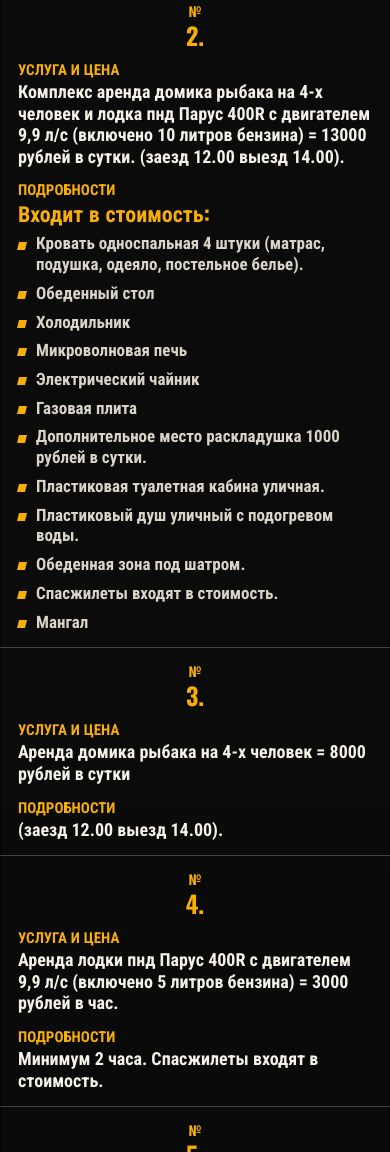
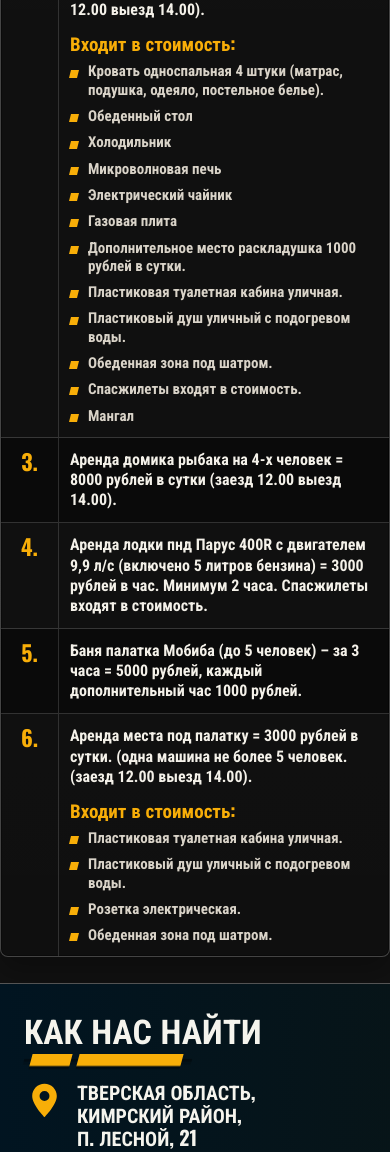
Before and after one commit to rez1dennt/arenda, a plain HTML site: page index.html in a window 390 px wide. Shown: the part 3335-4487 px from the top of the page. Drawn offline with nearby package versions, Linux system fonts and the light colour scheme.

Commit message:
прайс

```diff
--- a/index.html
+++ b/index.html
@@ -9,7 +9,7 @@
   <link rel="preconnect" href="https://fonts.googleapis.com">
   <link rel="preconnect" href="https://fonts.gstatic.com" crossorigin>
   <link href="https://fonts.googleapis.com/css2?family=Oswald:wght@500;600;700&family=Roboto+Condensed:wght@400;700;900&display=swap" rel="stylesheet">
-  <link rel="stylesheet" href="style.css?v=4">
+  <link rel="stylesheet" href="style.css?v=7">
 </head>
 <body>
   <main class="site">
@@ -173,20 +173,18 @@
             <thead>
               <tr>
                 <th>№</th>
-                <th>Услуга и цена</th>
-                <th>Подробности</th>
+                <th>Описание</th>
               </tr>
             </thead>
             <tbody>
               <tr>
                 <td data-label="№">1.</td>
-                <td data-label="Услуга и цена">Аренда квадроцикла мощность 200 кубических сантиметров = 5000 рублей в час</td>
-                <td data-label="Подробности">(общий вес до 150кг. не более 2-х человек).</td>
+                <td data-label="Описание">Аренда квадроцикла мощность 200 кубических сантиметров = 5000 рублей в час (общий вес до 150кг. не более 2-х человек).</td>
               </tr>
               <tr>
                 <td data-label="№">2.</td>
-                <td data-label="Услуга и цена">Комплекс аренда домика рыбака на 4-х человек и лодка пнд Парус 400R с двигателем 9,9 л/с (включено 10 литров бензина) = 13000 рублей в сутки. (заезд 12.00 выезд 14.00).</td>
-                <td data-label="Подробности">
+                <td data-label="Описание">
+                  Комплекс аренда домика рыбака на 4-х человек и лодка пнд Парус 400R с двигателем 9,9 л/с (включено 10 литров бензина) = 13000 рублей в сутки. (заезд 12.00 выезд 14.00).
                   <strong>Входит в стоимость:</strong>
                   <ul>
                     <li>Кровать односпальная 4 штуки (матрас, подушка, одеяло, постельное белье).</li>
@@ -206,23 +204,20 @@
               </tr>
               <tr>
                 <td data-label="№">3.</td>
-                <td data-label="Услуга и цена">Аренда домика рыбака на 4-х человек = 8000 рублей в сутки</td>
-                <td data-label="Подробности">(заезд 12.00 выезд 14.00).</td>
+                <td data-label="Описание">Аренда домика рыбака на 4-х человек = 8000 рублей в сутки (заезд 12.00 выезд 14.00).</td>
               </tr>
               <tr>
                 <td data-label="№">4.</td>
-                <td data-label="Услуга и цена">Аренда лодки пнд Парус 400R с двигателем 9,9 л/с (включено 5 литров бензина) = 3000 рублей в час.</td>
-                <td data-label="Подробности">Минимум 2 часа. Спасжилеты входят в стоимость.</td>
+                <td data-label="Описание">Аренда лодки пнд Парус 400R с двигателем 9,9 л/с (включено 5 литров бензина) = 3000 рублей в час. Минимум 2 часа. Спасжилеты входят в стоимость.</td>
               </tr>
               <tr>
                 <td data-label="№">5.</td>
-                <td data-label="Услуга и цена">Баня палатка Мобиба (до 5 человек) – за 3 часа = 5000 рублей</td>
-                <td data-label="Подробности">каждый дополнительный час 1000 рублей.</td>
+                <td data-label="Описание">Баня палатка Мобиба (до 5 человек) – за 3 часа = 5000 рублей, каждый дополнительный час 1000 рублей.</td>
               </tr>
               <tr>
                 <td data-label="№">6.</td>
-                <td data-label="Услуга и цена">Аренда места под палатку = 3000 рублей в сутки. (одна машина не более 5 человек. (заезд 12.00 выезд 14.00).</td>
-                <td data-label="Подробности">
+                <td data-label="Описание">
+                  Аренда места под палатку = 3000 рублей в сутки. (одна машина не более 5 человек. (заезд 12.00 выезд 14.00).
                   <strong>Входит в стоимость:</strong>
                   <ul>
                     <li>Пластиковая туалетная кабина уличная.</li>
--- a/style.css
+++ b/style.css
@@ -490,16 +490,22 @@ h2 {
 .price-table-wrap {
   max-width: 1180px;
   margin: 0 auto;
-  overflow: hidden;
+  overflow-x: auto;
+  overflow-y: hidden;
   border: 1px solid rgba(255,255,255,.24);
   border-radius: 8px;
   background: rgba(7,7,7,.72);
   box-shadow: inset 0 0 0 1px rgba(0,0,0,.55), 0 18px 34px rgba(0,0,0,.24);
+  scrollbar-color: var(--yellow) rgba(255,255,255,.12);
+  scrollbar-width: thin;
+  -webkit-overflow-scrolling: touch;
 }
 
 .price-table {
   width: 100%;
-  border-collapse: collapse;
+  min-width: 0;
+  border-collapse: separate;
+  border-spacing: 0;
   text-align: left;
 }
 
@@ -536,16 +542,15 @@ h2 {
   text-align: center;
 }
 
-.price-table th:nth-child(2),
-.price-table td:nth-child(2) {
-  width: 42%;
-}
-
 .price-table td {
   color: #f4f1e9;
   font-size: clamp(18px, 1.55vw, 22px);
   font-weight: 700;
   line-height: 1.2;
+}
+
+.price-table tbody tr:nth-child(even) {
+  background: rgba(255,255,255,.025);
 }
 
 .price-table td:first-child {
@@ -557,6 +562,7 @@ h2 {
 
 .price-table strong {
   display: block;
+  margin-top: 13px;
   margin-bottom: 10px;
   color: var(--yellow);
   font-family: var(--font-display);
@@ -937,54 +943,24 @@ h2 {
 }
 
 @media (max-width: 900px) {
-  .price-table,
-  .price-table thead,
-  .price-table tbody,
-  .price-table tr,
+  .price-table-wrap {
+    border-radius: 8px;
+    box-shadow: inset 0 0 0 1px rgba(0,0,0,.55), 0 14px 28px rgba(0,0,0,.28);
+  }
+
   .price-table th,
   .price-table td {
-    display: block;
+    padding: 14px 16px;
   }
 
-  .price-table thead {
-    display: none;
-  }
-
-  .price-table-wrap {
-    border-radius: 0;
-    border-inline: 0;
-  }
-
-  .price-table tr {
-    padding: 16px 18px;
-    border-bottom: 1px solid rgba(255,255,255,.22);
-  }
-
-  .price-table tbody tr:last-child {
-    border-bottom: 0;
+  .price-table th:first-child,
+  .price-table td:first-child {
+    width: 58px;
   }
 
   .price-table td {
-    width: 100% !important;
-    padding: 0 0 14px;
-    border: 0;
-    text-align: left;
-    font-size: 19px;
-  }
-
-  .price-table td:last-child {
-    padding-bottom: 0;
-  }
-
-  .price-table td::before {
-    content: attr(data-label);
-    display: block;
-    margin-bottom: 5px;
-    color: var(--yellow);
-    font-family: var(--font-display);
-    font-size: 15px;
-    line-height: 1;
-    text-transform: uppercase;
+    font-size: 18px;
+    line-height: 1.24;
   }
 
   .price-table td:first-child {
@@ -993,6 +969,10 @@ h2 {
 
   .price-table ul {
     grid-template-columns: 1fr;
+  }
+
+  .price-table li {
+    font-size: 17px;
   }
 }
 
@@ -1094,16 +1074,31 @@ h2 {
     font-size: 17px;
   }
 
-  .price-table tr {
-    padding: 15px 18px;
+  .price-table th,
+  .price-table td {
+    padding: 12px 11px;
   }
 
   .price-table td {
-    font-size: 18px;
+    font-size: 16px;
+    line-height: 1.26;
+  }
+
+  .price-table th {
+    font-size: 17px;
+  }
+
+  .price-table td:first-child {
+    width: 48px;
+    font-size: 22px;
+  }
+
+  .price-table strong {
+    font-size: 19px;
   }
 
   .price-table li {
-    font-size: 17px;
+    font-size: 15px;
   }
 
   .rental-card {
```
